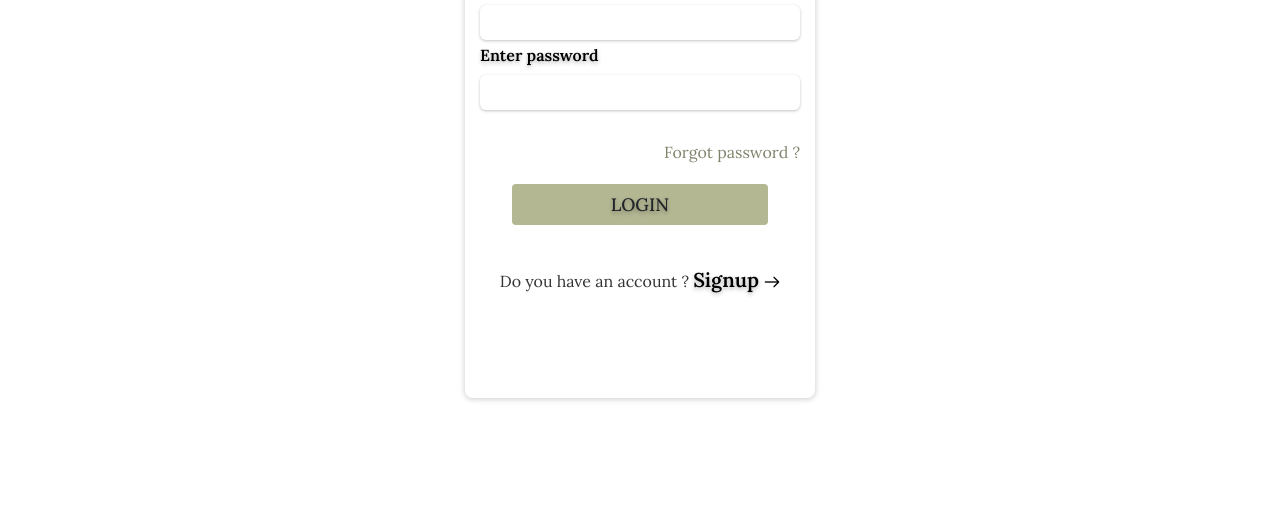
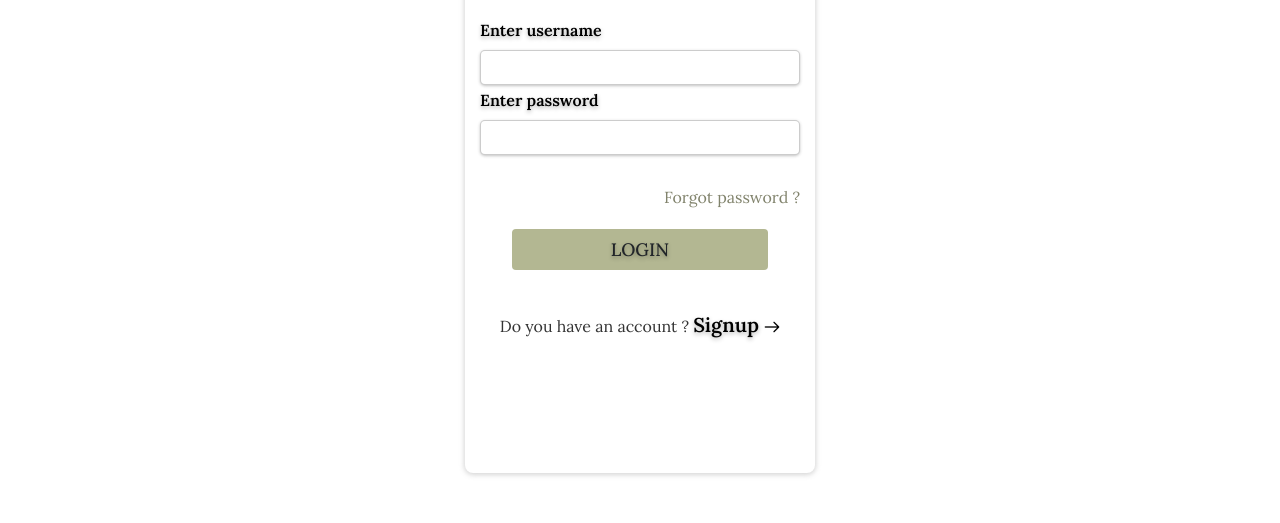
Before and after one commit to maks-tm/demo-header, a plain HTML site: page signin.html in a window 1280 px wide. Shown: the part 277-800 px from the top of the page. Drawn offline with nearby package versions, Linux system fonts and the light colour scheme.

Commit message:
l update register.css

```diff
--- a/register.css
+++ b/register.css
@@ -75,8 +75,9 @@ body {
   width: 350px;
   height: 570px;
   padding: 0px 15px;
-  padding: 30px 15px;
-  margin: 25px 0px;
+/*   padding: 30px 15px;
+  margin: 25px 0px; */
+  margin-top: 100px;
   background-color: #ffffff;
   box-shadow: 0px 1px 5px 1px rgba(153, 152, 152, 0.4);
   border-radius: 8px;
@@ -122,13 +123,13 @@ input {
   height: 35px;
   padding-left: 10px;
   margin-top: 5px;
-  /*border: 1px solid rgba(0, 0, 0, 0.2);
-  */box-shadow: 0 1px 3px 0px rgba(52, 52, 52, 0.3);
-  border-radius: 6px;
-  -webkit-border-radius: 6px;
-  -moz-border-radius: 6px;
-  -ms-border-radius: 6px;
-  -o-border-radius: 6px;
+  border: 1px solid rgba(0, 0, 0, 0.2);
+/*   */box-shadow: 0 1px 3px 0px rgba(52, 52, 52, 0.3); */
+  border-radius: 5px;
+  -webkit-border-radius: 5px;
+  -moz-border-radius: 5px;
+  -ms-border-radius: 5px;
+  -o-border-radius: 5px;
 }
 
 .forgot a {
```
